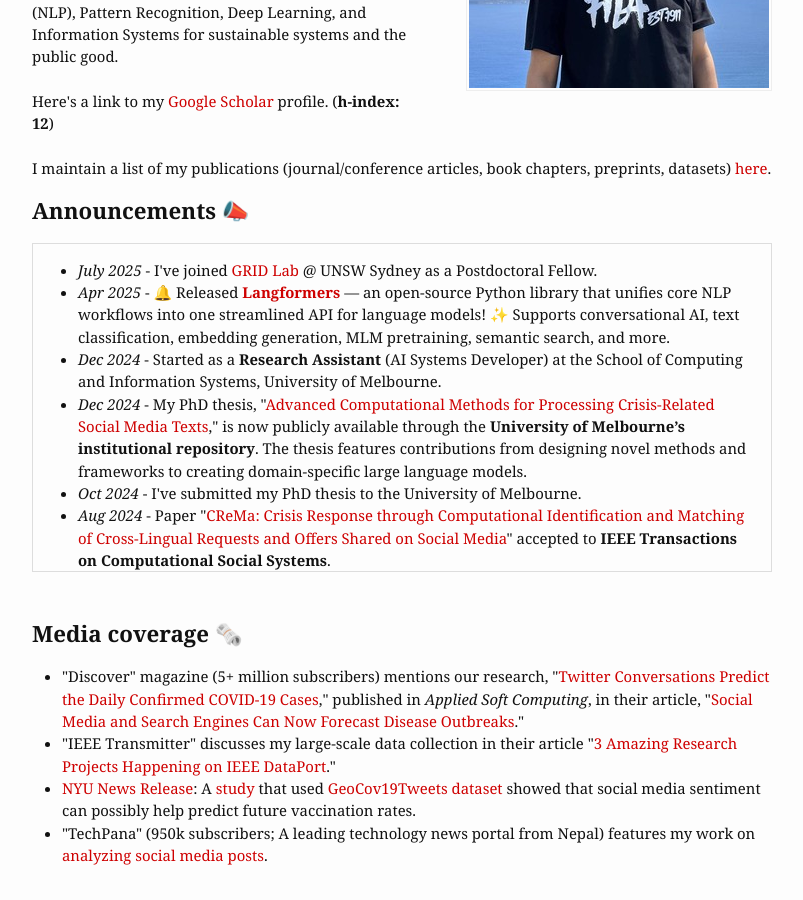
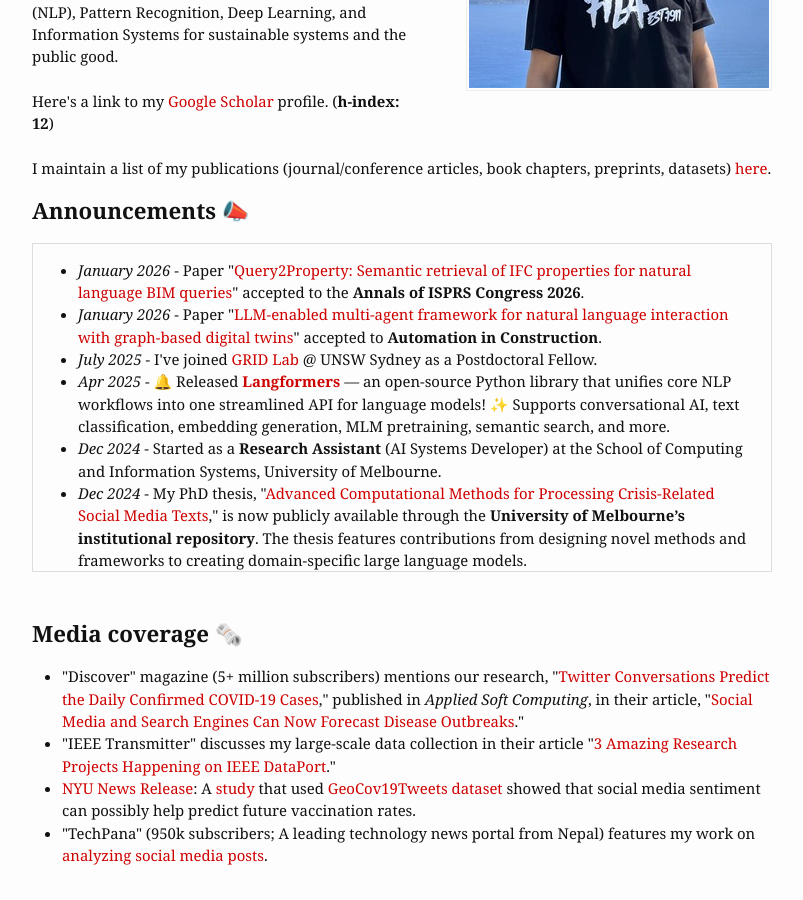
Before and after one commit to rabindralamsal/personal-site, a Jekyll site: the page built from index.html, in a window 1280 px wide and 900 px high, scrolled down 324 px. Shown: the whole window, without its empty margins (238-1041 px from the left). Built offline with Jekyll 4.4.1, drawn with Linux system fonts in a browser that asks for light colours.

Commit message:
Add announcements for upcoming papers and projects

```diff
--- a/index.html
+++ b/index.html
@@ -18,6 +18,8 @@ I maintain a list of my publications (journal/conference articles, book chapters
 <h2>Announcements 📣</h2>
 <div class="updates" style="height: 20em; overflow-y: scroll;border:1px solid #ddd; padding:15px;">
 <ul>
+<li><i>January 2026</i> - Paper "<a href="#">Query2Property: Semantic retrieval of IFC properties for natural language BIM queries</a>" accepted to the <b>Annals of ISPRS Congress 2026</b>.</li>
+<li><i>January 2026</i> - Paper "<a href="https://www.sciencedirect.com/science/article/pii/S0926580526000324">LLM-enabled multi-agent framework for natural language interaction with graph-based digital twins</a>" accepted to <b>Automation in Construction</b>.</li>
 <li><i>July 2025</i> - I've joined <a href="https://www.unsw.edu.au/arts-design-architecture/our-schools/built-environment/our-research/clusters-groups/grid">GRID Lab</a> @ UNSW Sydney as a Postdoctoral Fellow.</li>
 <li><i>Apr 2025</i> - 🔔 Released <b><a href="https://langformers.com">Langformers</a></b> — an open-source Python library that unifies core NLP workflows into one streamlined API for language models! ✨ Supports conversational AI, text classification, embedding generation, MLM pretraining, semantic search, and more.</li>
 <li><i>Dec 2024</i> - Started as a <b>Research Assistant</b> (AI Systems Developer) at the School of Computing and Information Systems, University of Melbourne.
```
